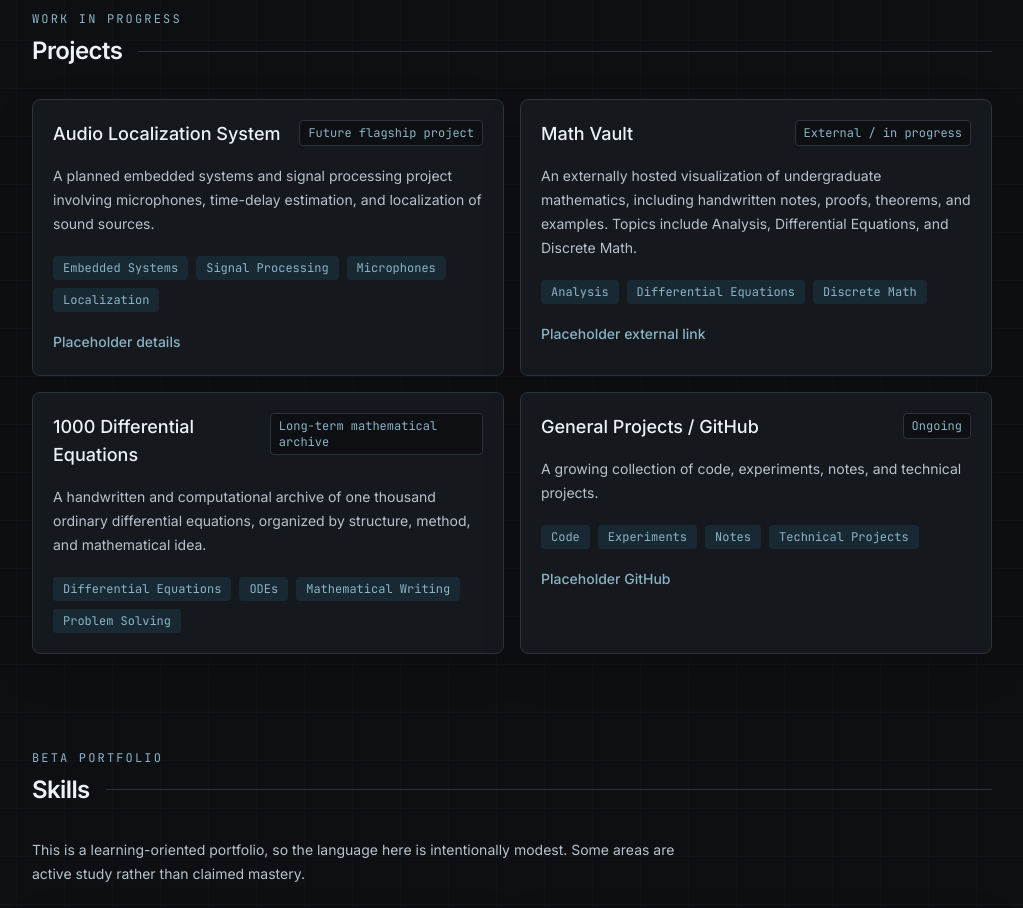
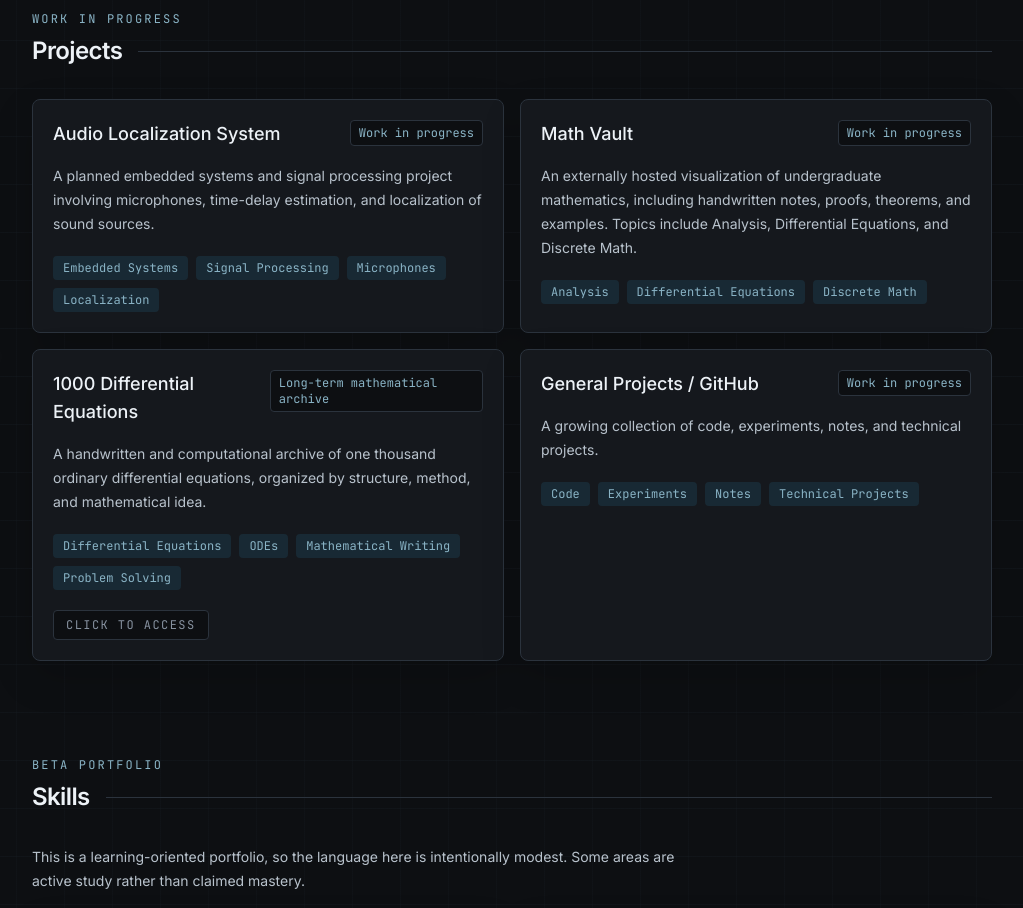
Before and after one commit to jtlutz190/Jacksons-website, a Next.js app: page / in a window 1280 px wide. Shown: the part 920-1828 px from the top of the page, without its empty margins (128-1151 px from the left). Built offline with nearby package versions, Linux system fonts and the light colour scheme.

Commit message:
Clean up project card links and statuses

```diff
--- a/components/ProjectCard.tsx
+++ b/components/ProjectCard.tsx
@@ -47,6 +47,12 @@ export default function ProjectCard({
           {linkLabel ?? "Placeholder link"}
         </a>
       ) : null}
+
+      {link && featuredLink ? (
+        <span className="mt-5 inline-flex w-fit rounded border border-border bg-bg px-3 py-1.5 font-mono text-xs uppercase tracking-[0.12em] text-muted">
+          Click to access
+        </span>
+      ) : null}
     </>
   );
 
--- a/components/Projects.tsx
+++ b/components/Projects.tsx
@@ -4,21 +4,17 @@ import Section from "@/components/Section";
 const projects = [
   {
     title: "Audio Localization System",
-    status: "Future flagship project",
+    status: "Work in progress",
     description:
       "A planned embedded systems and signal processing project involving microphones, time-delay estimation, and localization of sound sources.",
     tags: ["Embedded Systems", "Signal Processing", "Microphones", "Localization"],
-    link: "#",
-    linkLabel: "Placeholder details",
   },
   {
     title: "Math Vault",
-    status: "External / in progress",
+    status: "Work in progress",
     description:
       "An externally hosted visualization of undergraduate mathematics, including handwritten notes, proofs, theorems, and examples. Topics include Analysis, Differential Equations, and Discrete Math.",
     tags: ["Analysis", "Differential Equations", "Discrete Math"],
-    link: "#",
-    linkLabel: "Placeholder external link",
   },
   {
     title: "1000 Differential Equations",
@@ -37,12 +33,10 @@ const projects = [
   },
   {
     title: "General Projects / GitHub",
-    status: "Ongoing",
+    status: "Work in progress",
     description:
       "A growing collection of code, experiments, notes, and technical projects.",
     tags: ["Code", "Experiments", "Notes", "Technical Projects"],
-    link: "https://github.com/placeholder",
-    linkLabel: "Placeholder GitHub",
   },
 ];
 
```
